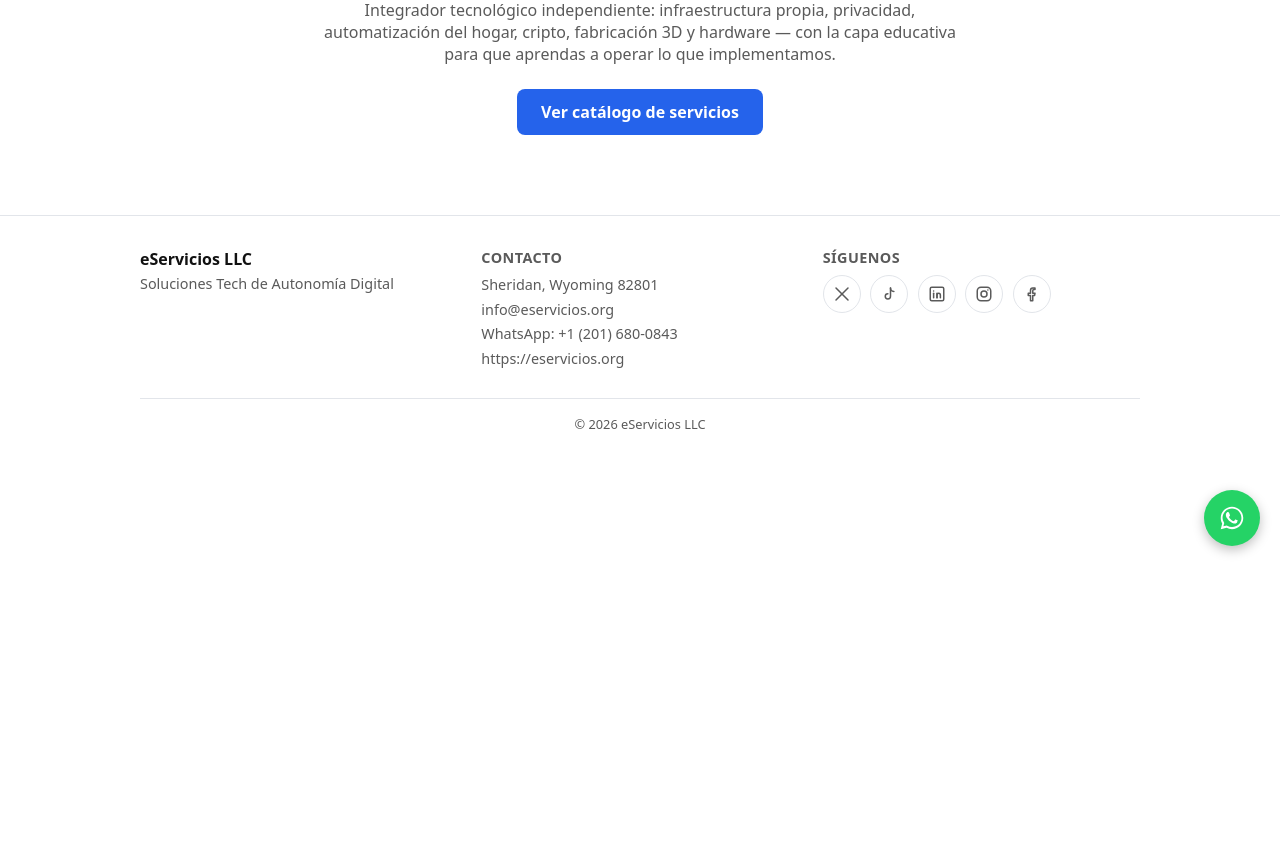
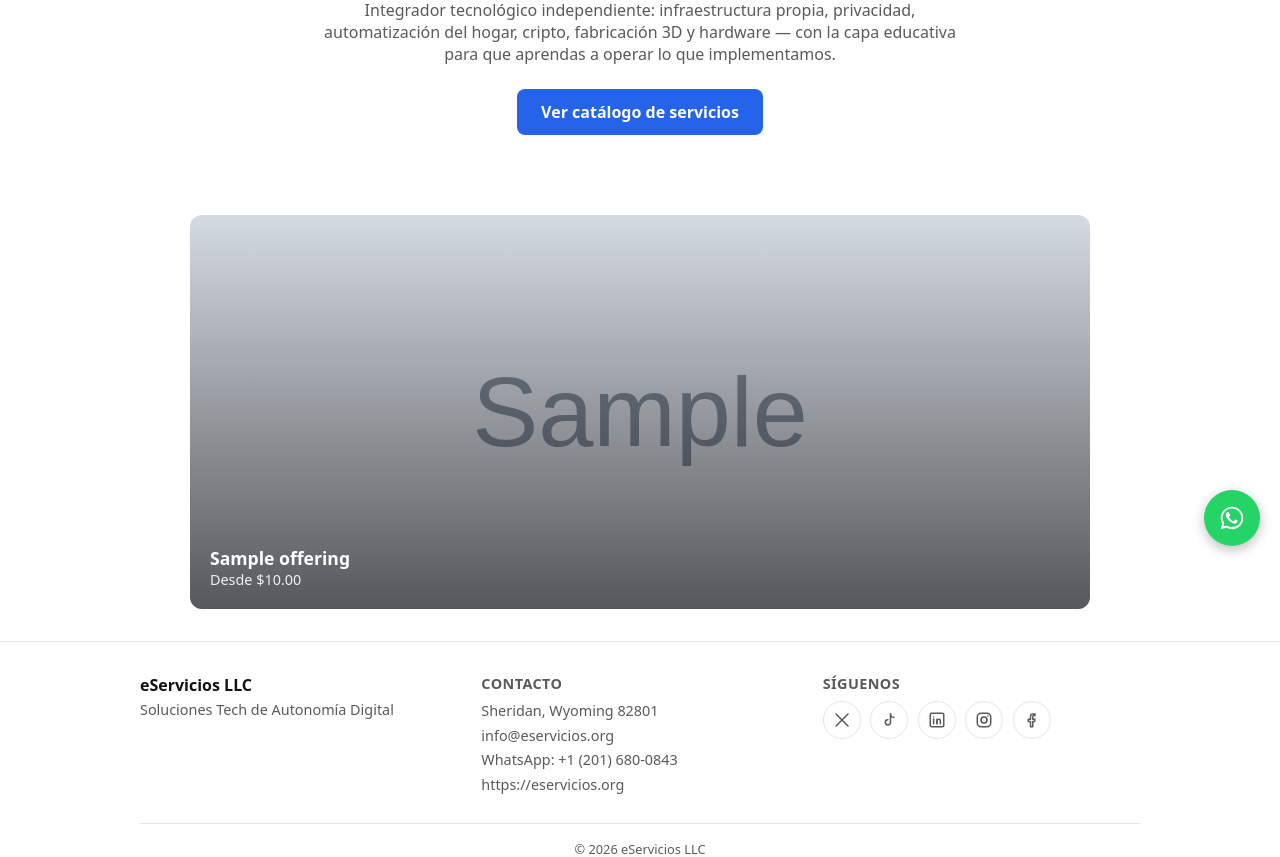
Before and after one commit to josemoramoron/eservicios, a Flask app: page / in a window 1280 px wide. Shown: the part 234-1091 px from the top of the page. Before the commit the page ends 788 px from the top, so only its background shows below. Run offline with Flask 3, Linux system fonts and the light colour scheme; tables that the repository leaves empty hold one stand-in row (values such as "Sample post"); grey boxes marked "Sample" are stand-in pictures.

Commit message:
Agregar fotos reales de producto y slider de destacados en inicio

```diff
--- a/app/routes/health.py
+++ b/app/routes/health.py
@@ -1,5 +1,7 @@
 """Endpoints de salud/diagnóstico y página de inicio."""
 from flask import Blueprint, Response, jsonify, render_template
+
+from app.services.catalogo_service import listar_destacados_con_imagen
 
 health_bp = Blueprint("health", __name__)
 
@@ -19,6 +21,7 @@ def index() -> str:
     """Página de inicio del sitio de productos y servicios.
 
     Returns:
-        HTML de la landing principal.
+        HTML de la landing principal, con el slider de destacados
+        (ofertas marcadas como destacado y con foto) si hay alguna.
     """
-    return render_template("home.html")
+    return render_template("home.html", destacados=listar_destacados_con_imagen())
--- a/app/services/catalogo_service.py
+++ b/app/services/catalogo_service.py
@@ -62,6 +62,33 @@ def listar_ofertas_activas(category: Category) -> list[Offering]:
     return (
         Offering.query.filter_by(category_id=category.id, activo=True)
         .order_by(Offering.destacado.desc(), Offering.nombre)
+        .all()
+    )
+
+
+def listar_destacados_con_imagen(limite: int = 6) -> list[Offering]:
+    """Devuelve ofertas destacadas y activas que ya tienen foto, para el slider de inicio.
+
+    Se filtra por `imagen_url` para no mostrar diapositivas vacías —
+    en cuanto se le agrega foto a una oferta destacada desde el panel
+    de administración, aparece aquí automáticamente.
+
+    Args:
+        limite: Cantidad máxima de ofertas a devolver.
+
+    Returns:
+        Lista de `Offering` destacadas, activas y con imagen, más
+        recientes primero por id.
+    """
+    return (
+        Offering.query.filter(
+            Offering.destacado.is_(True),
+            Offering.activo.is_(True),
+            Offering.imagen_url.isnot(None),
+            Offering.imagen_url != "",
+        )
+        .order_by(Offering.id.desc())
+        .limit(limite)
         .all()
     )
 
--- a/app/static/css/style.css
+++ b/app/static/css/style.css
@@ -197,6 +197,113 @@ body {
     margin: 0 auto 1.5rem;
 }
 
+.hero-slider {
+    position: relative;
+    margin: 2rem auto 0;
+    max-width: 900px;
+    border-radius: 0.75rem;
+    overflow: hidden;
+}
+
+.hero-slider__track {
+    display: flex;
+    overflow-x: auto;
+    scroll-snap-type: x mandatory;
+    scrollbar-width: none;
+}
+
+.hero-slider__track::-webkit-scrollbar {
+    display: none;
+}
+
+.hero-slider__slide {
+    position: relative;
+    flex: 0 0 100%;
+    scroll-snap-align: start;
+    min-height: 220px;
+    aspect-ratio: 16 / 7;
+    background-size: cover;
+    background-position: center;
+    background-color: var(--color-surface);
+    display: flex;
+    align-items: flex-end;
+    text-decoration: none;
+}
+
+.hero-slider__slide::after {
+    content: "";
+    position: absolute;
+    inset: 0;
+    background: linear-gradient(to top, rgba(0, 0, 0, 0.6), rgba(0, 0, 0, 0));
+}
+
+.hero-slider__caption {
+    position: relative;
+    z-index: 1;
+    padding: 1.25rem;
+    color: #fff;
+}
+
+.hero-slider__caption-title {
+    display: block;
+    font-weight: 700;
+    font-size: 1.1rem;
+}
+
+.hero-slider__caption-precio {
+    display: block;
+    font-size: 0.9rem;
+    opacity: 0.9;
+}
+
+.hero-slider__btn {
+    position: absolute;
+    top: 50%;
+    transform: translateY(-50%);
+    background-color: var(--color-surface);
+    border: 1px solid var(--color-border);
+    color: var(--color-text);
+    width: 2.25rem;
+    height: 2.25rem;
+    border-radius: 50%;
+    cursor: pointer;
+    font-size: 1.25rem;
+    line-height: 1;
+    z-index: 1;
+}
+
+.hero-slider__btn--prev {
+    left: 0.75rem;
+}
+
+.hero-slider__btn--next {
+    right: 0.75rem;
+}
+
+.hero-slider__dots {
+    position: absolute;
+    bottom: 0.75rem;
+    left: 50%;
+    transform: translateX(-50%);
+    display: flex;
+    gap: 0.4rem;
+    z-index: 1;
+}
+
+.hero-slider__dot {
+    width: 0.5rem;
+    height: 0.5rem;
+    border-radius: 50%;
+    background-color: rgba(255, 255, 255, 0.6);
+    border: none;
+    padding: 0;
+    cursor: pointer;
+}
+
+.hero-slider__dot--active {
+    background-color: #fff;
+}
+
 .hero__cta,
 .catalog-hero__cta {
     display: inline-block;
@@ -281,6 +388,15 @@ body {
     border: 1px solid var(--color-border);
     border-radius: 0.75rem;
     padding: 1.25rem;
+}
+
+.offering-card__foto {
+    display: block;
+    width: 100%;
+    aspect-ratio: 4 / 3;
+    object-fit: cover;
+    border-radius: 0.5rem;
+    margin-bottom: 0.75rem;
 }
 
 .offering-card__badge {
@@ -866,6 +982,15 @@ body {
     height: 100%;
 }
 
+.producto-detail__foto {
+    display: block;
+    width: 100%;
+    max-height: 360px;
+    object-fit: cover;
+    border-radius: 0.5rem;
+    margin-bottom: 1rem;
+}
+
 .producto-detail__tipo {
     display: block;
     color: var(--color-accent);
--- a/app/templates/base.html
+++ b/app/templates/base.html
@@ -59,5 +59,7 @@
     <a class="whatsapp-fab" href="{{ sitio.contacto.whatsapp_url }}" target="_blank" rel="noopener" aria-label="Escribir por WhatsApp">
         {{ icono_red("whatsapp") | safe }}
     </a>
+
+    {% block scripts %}{% endblock %}
 </body>
 </html>
--- a/app/templates/home.html
+++ b/app/templates/home.html
@@ -12,4 +12,32 @@
     </p>
     <a class="hero__cta" href="{{ url_for('servicios.index') }}">Ver catálogo de servicios</a>
 </section>
+
+{% if destacados %}
+<section class="hero-slider" aria-label="Productos y servicios destacados">
+    <div class="hero-slider__track">
+        {% for oferta in destacados %}
+        <a class="hero-slider__slide" href="{{ url_for('producto.detalle', slug=oferta.slug) }}" style="background-image: url('{{ oferta.imagen_url }}');">
+            <span class="hero-slider__caption">
+                <span class="hero-slider__caption-title">{{ oferta.nombre }}</span>
+                {% if oferta.vendible and oferta.precio %}
+                <span class="hero-slider__caption-precio">Desde ${{ "%.2f"|format(oferta.precio) }}</span>
+                {% endif %}
+            </span>
+        </a>
+        {% endfor %}
+    </div>
+    {% if destacados|length > 1 %}
+    <button class="hero-slider__btn hero-slider__btn--prev" type="button" aria-label="Anterior">‹</button>
+    <button class="hero-slider__btn hero-slider__btn--next" type="button" aria-label="Siguiente">›</button>
+    <div class="hero-slider__dots"></div>
+    {% endif %}
+</section>
+{% endif %}
 {% endblock %}
+
+{% block scripts %}
+{% if destacados|length > 1 %}
+<script src="{{ estatico_v('js/slider.js') }}"></script>
+{% endif %}
+{% endblock %}
--- a/app/templates/producto/detalle.html
+++ b/app/templates/producto/detalle.html
@@ -11,7 +11,11 @@
 
 <article class="producto-detail">
     {% if oferta.destacado %}<span class="producto-detail__badge">Destacado</span>{% endif %}
+    {% if oferta.imagen_url %}
+    <img class="producto-detail__foto" src="{{ oferta.imagen_url }}" alt="{{ oferta.nombre }}">
+    {% else %}
     <span class="producto-detail__icon" aria-hidden="true">{{ icono_categoria(categoria.slug) | safe }}</span>
+    {% endif %}
     <span class="producto-detail__tipo">{{ oferta.tipo.value | capitalize }}</span>
     <h1 class="producto-detail__title">{{ oferta.nombre }}</h1>
     <p class="producto-detail__desc">{{ oferta.descripcion }}</p>
--- a/app/templates/servicios/categoria.html
+++ b/app/templates/servicios/categoria.html
@@ -20,6 +20,9 @@
     {% for oferta in ofertas %}
     <article class="offering-card">
         {% if oferta.destacado %}<span class="offering-card__badge">Destacado</span>{% endif %}
+        {% if oferta.imagen_url %}
+        <img class="offering-card__foto" src="{{ oferta.imagen_url }}" alt="{{ oferta.nombre }}" loading="lazy">
+        {% endif %}
         <h2 class="offering-card__title">
             <a class="offering-card__title-link" href="{{ url_for('producto.detalle', slug=oferta.slug) }}">{{ oferta.nombre }}</a>
         </h2>
```
Also changed, not shown: app/static/img/productos/LEEME.txt (added, +34 -0 lines), app/static/js/slider.js (added, +81 -0 lines).
